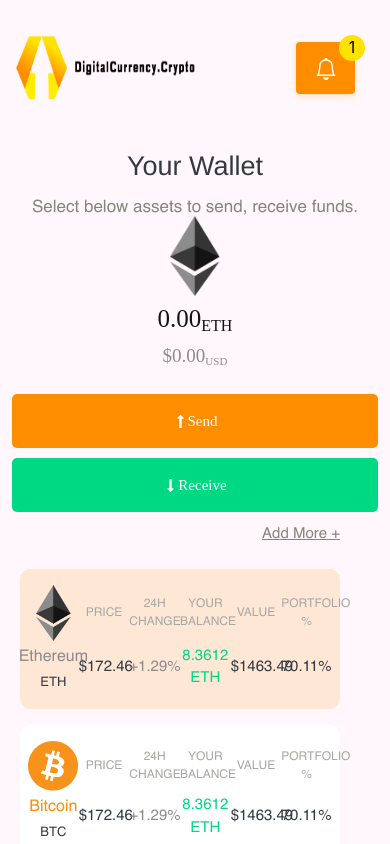
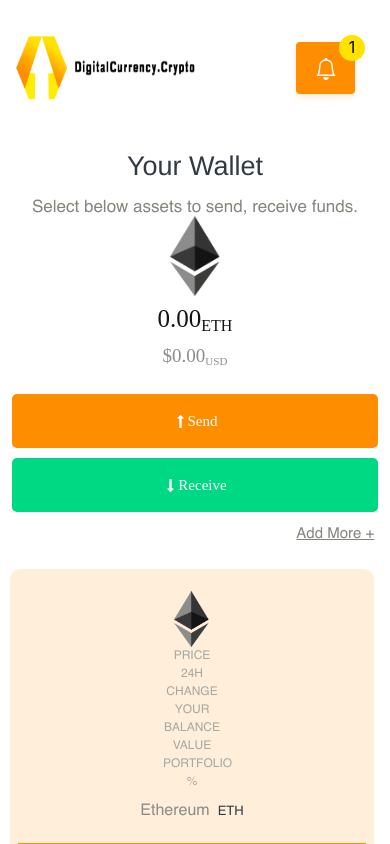
Before and after one commit to BlackHoleUsa/nft-wallet, a React (Create React App) app: page /#/wallet in a window 390 px wide. Built offline with nearby package versions, Linux system fonts and the light colour scheme; a web font is replaced by a local one.

Commit message:
responsive complete

```diff
--- /dev/null
+++ b/src/components/CoinListItem/CoinListItem.css
@@ -0,0 +1,32 @@
+.remove__title{
+    display: none;
+}
+
+.remove-content{
+    display: flex;
+}
+
+.show-sm-content{
+    display: none;
+}
+
+@media screen and (max-width: 550px) {
+    .top__title{
+        display: flex;
+        flex-direction: column !important;
+        width: 100%;
+        padding: 6px 0px 20px 0px;
+        border-bottom: 1px solid var(--orange);
+    }
+    .remove__title{
+        display: flex;
+    }
+    .remove-content{
+        display: none;
+    }
+    .show-sm-content{
+        padding-top: 20px;
+        display: flex;
+    }
+
+}
--- a/src/components/CoinListItem/CoinListItem.js
+++ b/src/components/CoinListItem/CoinListItem.js
@@ -1,32 +1,59 @@
-import React, { useState } from 'react';
+import React, { useState, useEffect } from 'react';
+import './CoinListItem.css';
 import { FlexRow } from 'components/FlexRow/FlexRow';
 import { FlexColumn } from 'components/FlexColumn/FlexColumn';
+import { Element } from 'components/Element/Element';
+
 
 export const CoinListItem = (props) => {
 
-    const { index, item } = props;
+    const { index, item, background } = props;
 
     const [active, setActive] = useState(1);
+    const [slice, setSlice] = useState(6);
+
+    useEffect(() => {
+        if(window.screen.width < 551){
+            setSlice(1);
+        } else{
+            setSlice(6);
+        }
+    }, [window.screen.width]);
 
     const clickItem = () => {
 
     }
 
+    const items = [
+        { title: 'BALANCE', text: item?.balance },
+        { title: '24H CHANGE', text: item?.hChange },
+        { title: 'PRICE', text: item?.price },
+        { title: 'VALUE', text: item?.value }
+    ];
+
     return(
 
         <FlexColumn className={`
-            w-100 py-3 mb-3 br-10px px-2
-            py-2 mb-3 ${ active === index ? 'background-primary' : 'bg-white' }
+            w-100 py-3 mb-3 br-10px
+            py-2 mb-3 ${ background ? 'background-primary px-3' : (active === index ? 'background-primary px-2' : 'bg-white px-2') }
         `}>
 
             <FlexRow className={`w-100 align-items-center
-                justify-content-between font-helvetica`}
+                justify-content-between font-helvetica top__title`}
             >
-                <Header src={item?.img} index={index} />
+                <Header src={item?.img} index={index} slice={slice} />
+                <FlexRow className="w-100 align-items-center justify-content-center remove__title pt-2">
+                    <span className={` mr-2
+                        font-18px ${ index === 1 ? 'text-grey-cc-70' : index === 2 ? 'text-orange' : 'text-blue' }
+                    `}>
+                        {item.title}
+                    </span>
+                    <span className="font-14px text-lightBlack">{item.subTitle}</span>
+                </FlexRow>
             </FlexRow>
 
             <FlexRow className={`w-100 align-items-center
-                justify-content-between font-helvetica`}
+                justify-content-between font-helvetica remove-content`}
            >
                 <FlexColumn className="mt-1 coin-item-width align-items-center justify-content-center">
                     <span className={`
@@ -36,6 +63,7 @@
                     </span>
                     <span className="font-14px text-lightBlack mt-1">{item.subTitle}</span>
                 </FlexColumn>
+
                 <span className="font-16px text-lightBlack coin-item-width text-center">{item?.price}</span>
                 <span className="font-16px text-grey-cc-70 coin-item-width text-center">{item?.hChange}</span>
                 <span className="font-16px text-green coin-item-width text-center">{item?.balance}</span>
@@ -44,17 +72,30 @@
 
             </FlexRow>
 
+            <FlexRow className="w-100 flex-wrap align-items-center justify-content-between show-sm-content">
+                {
+                    items.map((data, i) => (
+                        <Element className="flex flex-row w-50 align-items-center justify-content-start mb-3" key={i}>
+                            <span key={i} className="font-helvetica font-12px text-uppercase text-grey-cc-80 mr-2">
+                                { data.title }
+                            </span>
+                            <span className="font-16px text-lightBlack">{data?.text}</span>
+                        </Element>
+                    ))
+                }
+            </FlexRow>
+
         </FlexColumn>
 
     );
 
 }
 
-const Header = ({ src, index }) => {
+const Header = ({ src, index, slice }) => {
 
     const data = [src, 'PRICE', '24H CHANGE', 'YOUR BALANCE', 'VALUE', 'PORTFOLIO %'];
 
-    return data?.map((text, i) => (
+    return data?.slice(0, slice)?.map((text, i) => (
         i === 0 ? <span className="coin-item-width text-center">
             <img alt="coin-logo" src={text} width={ index < 2 ? '35px' : '50px' } />
         </span> :
--- a/src/components/Graph/Graph.css
+++ b/src/components/Graph/Graph.css
@@ -1,3 +1,7 @@
+.price-graph{
+  display: none;
+}
+
 .transactions-container{
     overflow-x: hidden;
     overflow-y: auto;
@@ -22,6 +26,32 @@
       padding-top: 30px;
   }
 }
+
+@media screen and (max-width: 767px){
+  .price-graph{
+    display: block;
+    font-size: 25px;
+    margin-top: 45px;
+    text-align: center;
+  }
+  .alignment-graph{
+    padding: 0px 20px;
+  }
+  .transactions-container{
+    height: 400px !important;
+    background: #EFEFEF;
+    padding: 45px 20px 0px 20px;
+    overflow-x: hidden;
+    overflow-y: auto;
+  }
+  .transactions-container .transactions-container__heading{
+    text-align: center;
+    display: block;
+    font-size: 25px !important;
+  }
+}
+
+
 
 
 /* width */
--- a/src/components/Graph/Graph.js
+++ b/src/components/Graph/Graph.js
@@ -11,10 +11,14 @@
 
     return(
 
-        <React.Fragment>
+        <FlexColumn className="">
+
+            <Element className="text-black font-helvetica mb-4 price-graph">
+                Price Graph
+            </Element>
 
             <FlexRow className="w-100 font-16px font-helvetica justify-content-between
-                align-items-center mb-2 transactions-heading"
+                align-items-center mb-2 transactions-heading alignment-graph"
             >
                 <Element className="text-grey-cc-50 cursor-pointer-sort">
                     Price(30D):
@@ -24,10 +28,12 @@
                 </Element>
             </FlexRow>
 
-            <LineCharts />
+            <Element className="alignment-graph">
+                <LineCharts />
+            </Element>
 
             <FlexColumn className="w-100 transactions-container">
-                <Element className="text-black font-16px font-helvetica mb-4 d-block">
+                <Element className="text-black font-16px font-helvetica mb-4 d-block transactions-container__heading">
                     Transactions
                 </Element>
                 {
@@ -53,7 +59,7 @@
 
             </FlexColumn>
 
-        </React.Fragment>
+        </FlexColumn>
 
     );
 
--- a/src/hoc/Layout/Layout.css
+++ b/src/hoc/Layout/Layout.css
@@ -12,3 +12,9 @@
         width: 100%;
     }
 }
+
+@media screen and (max-width: 767px){
+    .layout-content{
+        background: var(--white);
+    }
+}
--- a/src/screens/Dashboard/Dashboard.css
+++ b/src/screens/Dashboard/Dashboard.css
@@ -54,6 +54,7 @@
 }
 
 .items-container{
+    width: 100%;
     height: 55vh;
     overflow-x: hidden;
     overflow-y: auto;
@@ -140,8 +141,15 @@
         margin-bottom: 30px;
     }
 
+    .items-container{
+        height: 42vh;
+        padding-right: 6px;
+        margin: 0 auto;
+        width: 95% !important;
+    }
+
     .main-content{
-        padding: 0px 20px 20px 20px;
+        padding: 0px;
     }
 }
 
--- a/src/screens/Dashboard/Dashboard.js
+++ b/src/screens/Dashboard/Dashboard.js
@@ -22,10 +22,16 @@
     const [number, setNumber] = useState(0);
     const [sendMenu, setSendMenu] = useState(false);
     const [receiveMenu, setReceiveMenu] = useState(false);
+    const [background, setBackground] = useState(false);
 
     useEffect(() => {
+        if(window.screen.width < 768){
+            setBackground(true);
+        } else{
+            setBackground(false);
+        }
         // runInterval();
-    });
+    }, [window.screen.width]);
 
     const runInterval = () => {
         const interval = setInterval(() => {
@@ -103,7 +109,7 @@
 
                 <Col xl={8} lg={8} md={12} sm={12}>
 
-                    <FlexColumn className="w-100 items-container">
+                    <FlexColumn className="items-container">
 
                         <Element className="font-16px font-helvetica d-block text-right
                             text-grey-cc-50 cursor-pointer-sort mb-4"
@@ -114,7 +120,7 @@
 
                         {
                             coinsData.map((item, i) => (
-                                <CoinListItem key={i} item={item} index={item?.id} />
+                                <CoinListItem key={i} item={item} index={item?.id} background={background} />
                             ))
                         }
                     </FlexColumn>
```
Lines whose indentation alone changed are shown as unchanged.
